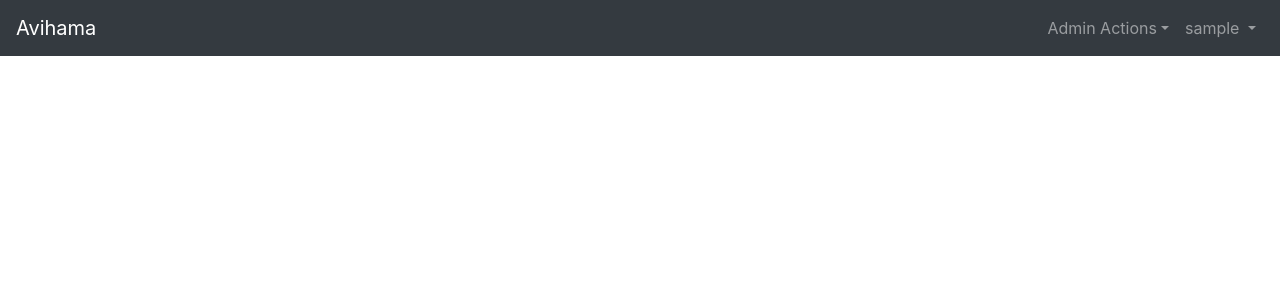
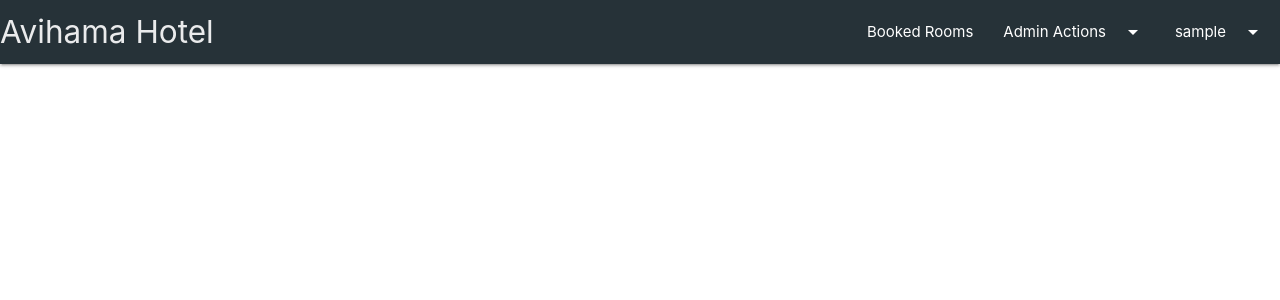
Before and after one commit to c3n7/hotel-reservation, a Django app: page / in a window 1280 px wide. Shown: the top 300 px of the page. Run offline with Django 3.2, Linux system fonts and the light colour scheme; the visitor is signed in with stand-in values (Sample User, id 1); data that the repository does not hold is empty; some libraries are stand-ins or nearby versions.

Commit message:
Materialized the Navbar

```diff
--- a/static/css/stylesheet.css
+++ b/static/css/stylesheet.css
@@ -14,8 +14,9 @@
     background-color: #252930 !important;
 }
 
-.card-link:hover {
-    color: #ED954A;
+nav a:hover {
+    text-decoration: none;
+    color: #EAEBEC;
 }
 
 a.btn-small:hover {
--- a/templates/base.html
+++ b/templates/base.html
@@ -5,6 +5,15 @@
     <meta charset="UTF-8">
     <meta name="viewport" content="width=device-width,
     initial-scale=1, shrink-to-fit=no">
+
+    <link rel="stylesheet" href="{% static 'css/stylesheet.css' %}">
+
+    <!--Import Google Icon Font-->
+    <link href="https://fonts.googleapis.com/icon?family=Material+Icons" rel="stylesheet">
+    <!--Import materialize.css-->
+    <link type="text/css" rel="stylesheet"
+                          href="{% static 'external/materialize/css/materialize.min.css' %}"
+                          media="screen,projection"/>
 
     <!-- Bootstrap CSS -->
     <link rel="stylesheet" href="{% static 'external/bootstrap/css/bootstrap.min.css' %}">
@@ -16,59 +25,63 @@
     <title>Hotel Reservation</title>
 </head>
 <body>
-    <nav class="navbar navbar-expand-md navbar-dark bg-dark mb-4">
-      <a class="navbar-brand" href="{% url 'home' %}">Avihama</a>
-      <button class="navbar-toggler" type="button" data-toggle="collapse"
-      data-target="#navbarCollapse" aria-controls="navbarCollapse"
-      aria-expanded="false" aria-label="Toggle navigation">
-        <span class="navbar-toggler-icon"></span>
-      </button>
-      <div class="collapse navbar-collapse" id="navbarCollapse">
+
+    <nav class="blue-grey darken-4">
+        <div class="nav-wrapper">
+            <a class="brand-logo" href="{% url 'home' %}">Avihama Hotel</a>
+            <ul id="nav-mobile" class="right hide-on-med-and-down">
                 {% if user.is_authenticated %}
-          <ul class="navbar-nav ml-auto">
+                    <li><a href="{% url 'bookedrooms_list' %}">Booked Rooms</a></li>
                     {% if request.user.is_superuser %}
-                <li class="nav-item dropdown">
-                    <a class="nav-link dropdown-toggle"
-                        href="#" id="navbarDropdownMenuLink"
-                        role="button" data-toggle="dropdown"
-                        aria-haspopup="true" aria-expanded="false">Admin Actions</a>
-                    <div class="dropdown-menu" aria-labelledby="navbarDropdownMenuLink">
-                    <a class="dropdown-item" href="{% url 'roomdashboard_list' %}">Add, Edit or Delete Rooms</a>
-                    {% comment %}<a class="dropdown-item" href="#">Another action</a>{% endcomment %}
-                    {% comment %}<a class="dropdown-item" href="#">Something else here</a>{% endcomment %}
-                    </div>
+                        <!-- Dropdown Trigger -->
+                        <li>
+                            <a class='dropdown-trigger' href='#'
+                               data-target='adminDropdown'>Admin Actions
+                               <i class="material-icons right">arrow_drop_down</i>
+                            </a>
+
+                        <!-- Dropdown Structure -->
+                        <ul id='adminDropdown' class='dropdown-content'>
+                            <li>
+                                <a href="{% url 'roomdashboard_list' %}">Room Management</a>
+                            </li>
+                        </ul>
                         </li>
                     {% endif %}
-            <li class="nav-item">
-              <a class="nav-link dropdown-toggle" href="#" id="userMenu"
-                data-toggle="dropdown" aria-haspopup="true"
-                aria-expanded="false">
-                {{ user.username }}
+                    <!-- Dropdown Trigger -->
+                    <li>
+                        <a class='dropdown-trigger' href='#'
+                           data-target='userDropdown'>{{ user.username }}
+                        <i class="material-icons right">arrow_drop_down</i>
                         </a>
-              <div class="dropdown-menu dropdown-menu-right"
-                aria-labelledby="userMenu">
-                <a class="dropdown-item"
-                href="{% url 'password_change'%}">Change password</a>
-                <div class="dropdown-divider"></div>
-                <a class="dropdown-item" href="{% url 'logout' %}">
-                Log Out</a>
-              </div>
+                    </li>
+
+                    <!-- Dropdown Structure -->
+                    <ul id='userDropdown' class='dropdown-content'>
+                        <li>
+                            <a href="{% url 'password_change'%}">Change password</a>
+                        </li>
+                        <li class="divider" tabindex="-1"></li>
+                        <li>
+                            <a href="{% url 'logout' %}">Log Out</a>
                         </li>
                     </ul>
                 {% else %}
-          <form class="form-inline ml-auto">
-            <a href="{% url 'login' %}" class="btn btn-outline-secondary">
-            Log In</a>
-            <a href="{% url 'signup' %}" class="btn btn-primary ml-2">
-            Sign up</a>
-          </form>
+                <li><a href="{% url 'login' %}">Log In</a></li>
+                <li><a href="{% url 'signup' %}">Sign Up</a></li>
                 {% endif %}
+              </ul>
         </div>
     </nav>
+
     <div class="container">
       {% block content %}
       {% endblock content %}
     </div>
 
+        <!--JavaScript at end of body for optimized loading-->
+    <script type="text/javascript" src="{% static 'external/materialize/js/materialize.min.js' %}">
+    </script>
+    <script>$('.dropdown-trigger').dropdown();</script>
     </body>
 </html>
```
Also changed, not shown: media/images/roomCategories/none.png. Lines whose indentation alone changed are shown as unchanged.
